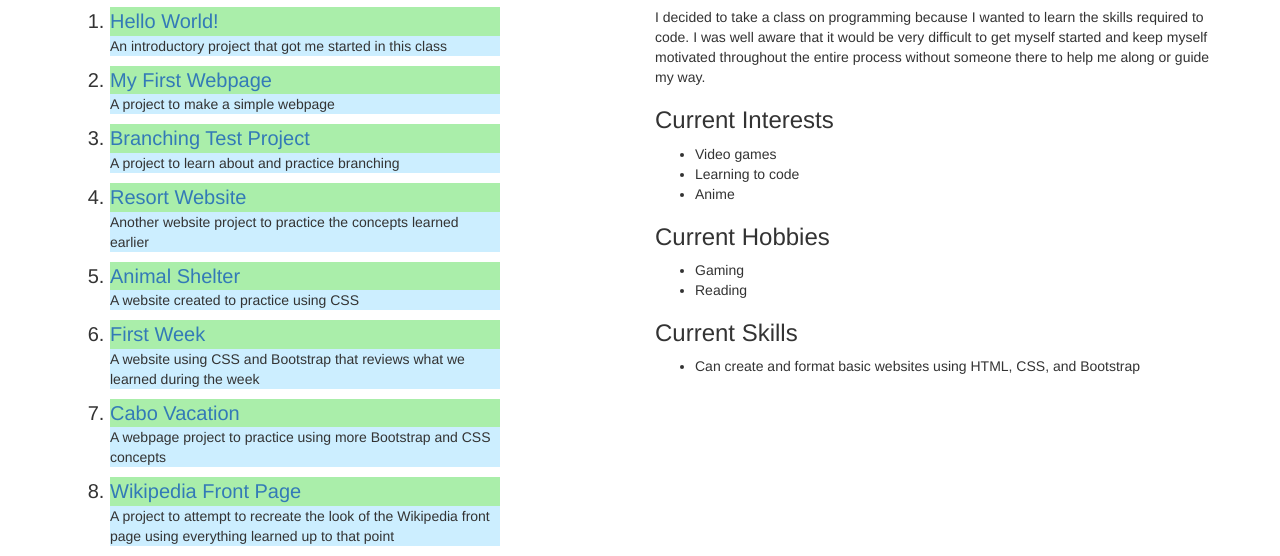
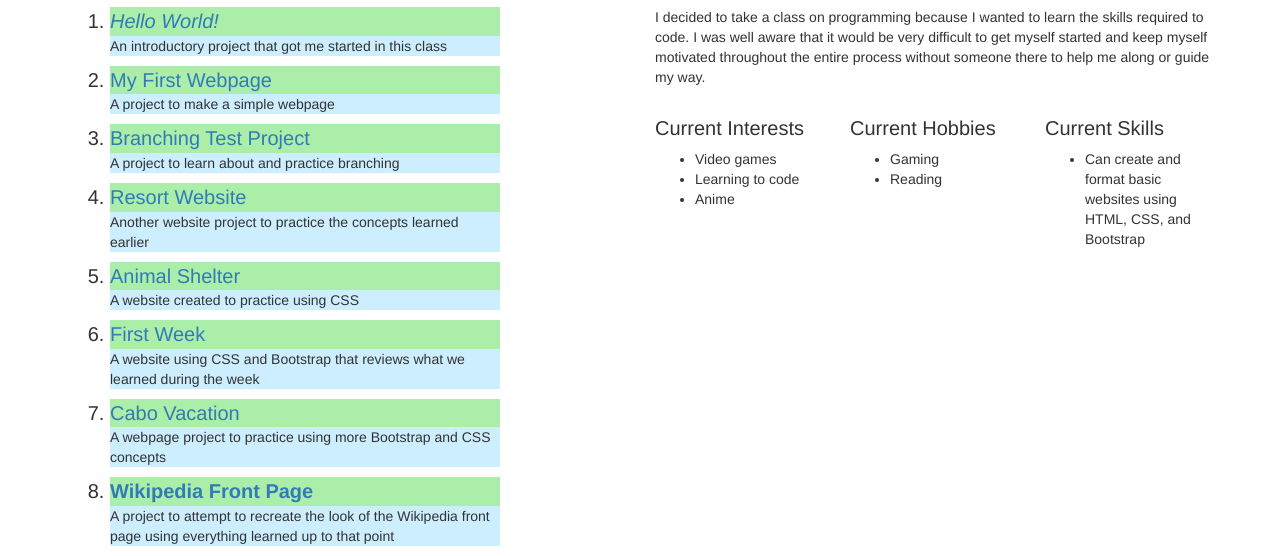
Before and after one commit to ReconScout77/portfolio, a plain HTML site: page index.html in a window 1280 px wide. Shown: the part 281-837 px from the top of the page. Drawn offline with Linux system fonts and the light colour scheme.

Commit message:
change font size on h3 elements in moreInfo, add em tag to Hello World! and strong tag to Wikipedia Front Page

```diff
--- a/css/styles.css
+++ b/css/styles.css
@@ -19,6 +19,6 @@
 
 }
 
-.moreInfo {
-
+.moreInfo h3 {
+  font-size: 20px;
 }
--- a/index.html
+++ b/index.html
@@ -15,7 +15,7 @@
           <div class="projects">
             <h2>Past Projects:</h2>
             <ol>
-              <li><a href="https://github.com/ReconScout77/hello-world">Hello World!</a></li>
+              <li><a href="https://github.com/ReconScout77/hello-world"><em>Hello World!</em></a></li>
               <p>An introductory project that got me started in this class</p>
               <li><a href="https://github.com/ReconScout77/my-first-webpage">My First Webpage</a></li>
               <p>A project to make a simple webpage</p>
@@ -29,7 +29,7 @@
               <p>A website using CSS and Bootstrap that reviews what we learned during the week</p>
               <li><a href="https://github.com/ReconScout77/caboVacation">Cabo Vacation</a></li>
               <p>A webpage project to practice using more Bootstrap and CSS concepts</p>
-              <li><a href="https://github.com/ReconScout77/wikiwiki">Wikipedia Front Page</a></li>
+              <li><a href="https://github.com/ReconScout77/wikiwiki"><strong>Wikipedia Front Page</strong></a></li>
               <p>A project to attempt to recreate the look of the Wikipedia front page using everything learned up to that point</p>
             </ol>
           </div>
@@ -40,21 +40,26 @@
             <h2>About Me</h2>
             <p>I decided to take a class on programming because I wanted to learn the skills required to code. I was well aware that it would be very difficult to get myself started and keep myself motivated throughout the entire process without someone there to help me along or guide my way.</p>
           </div>
-
+          <div class="row">
             <div class="moreInfo">
+              <div class="col-md-4">
                 <h3>Current Interests</h3>
                 <ul>
                   <li>Video games</li>
                   <li>Learning to code</li>
                   <li>Anime</li>
                 </ul>
+              </div>
 
+              <div class="col-md-4">
                 <h3>Current Hobbies</h3>
                 <ul>
                   <li>Gaming</li>
                   <li>Reading</li>
                 </ul>
+              </div>
 
+              <div class="col-md-4">
                 <h3>Current Skills</h3>
                 <ul>
                   <li>Can create and format basic websites using HTML, CSS, and Bootstrap</li>
@@ -63,5 +68,7 @@
             </div>
           </div>
         </div>
+      </div>
+    </div>
   </body>
 </html>
```
Lines whose indentation alone changed are shown as unchanged.
